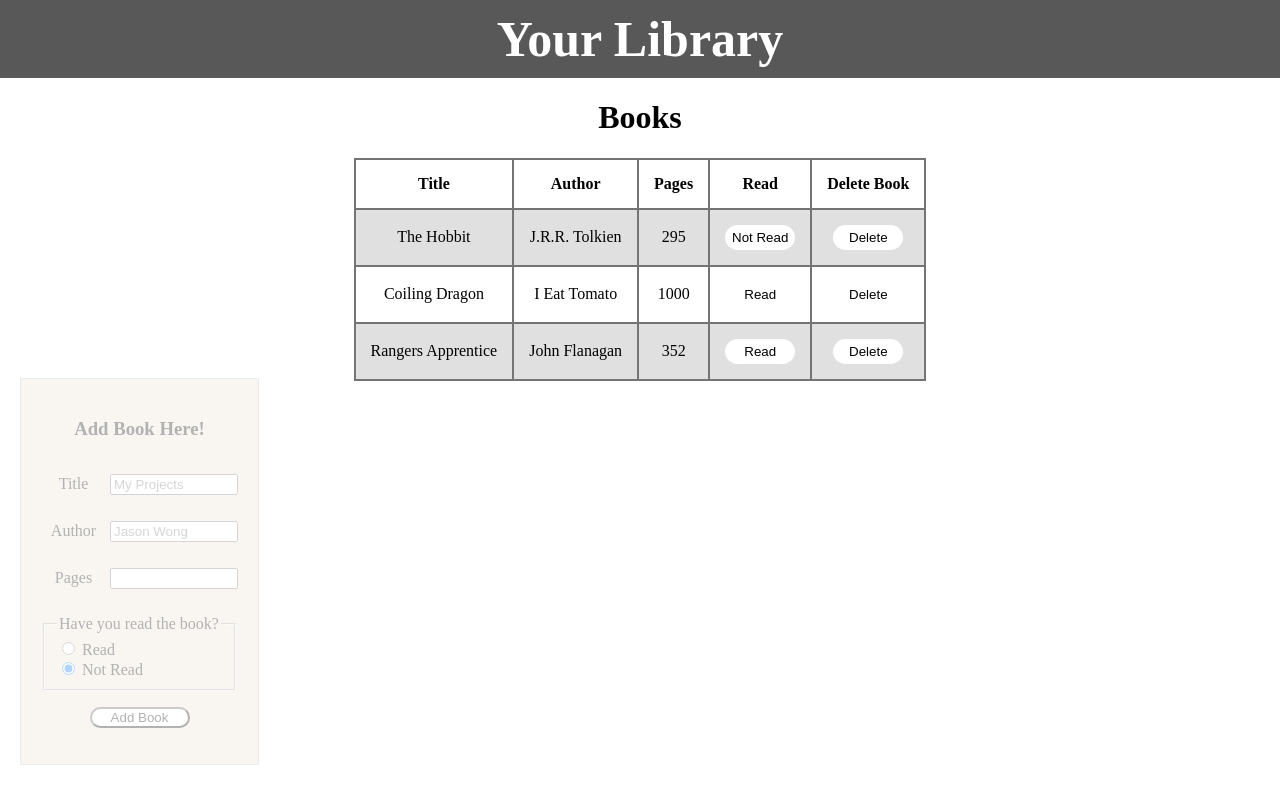
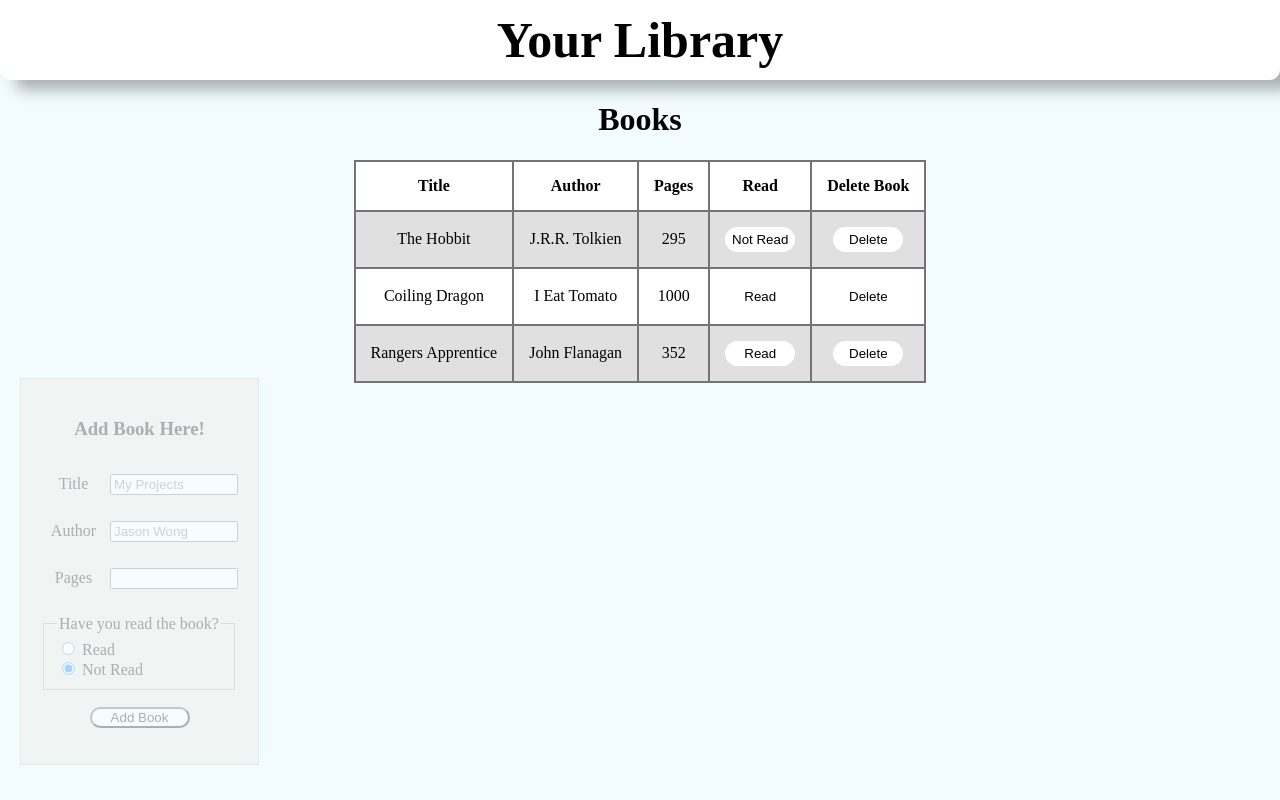
Before and after one commit to jw287962/books, a plain HTML site: page index.html in a window 1280 px wide. Drawn offline with Linux system fonts and the light colour scheme.

Commit message:
slight design changes

```diff
--- a/style.css
+++ b/style.css
@@ -1,6 +1,7 @@
 body{
     margin: 0px;
     justify-items: center;
+    background-color: rgb(242, 252, 255);
 }
 /* header */
 .header{
@@ -15,10 +16,14 @@ body{
     padding: 10px;
     display:grid;
     text-decoration: none;
-    color: rgb(255, 255, 255);
+    color: rgb(0, 0, 0);
     font-weight: 900;
-    background-color: rgb(88, 88, 88);
+    background-color: rgb(255, 255, 255);
     justify-items: center;
+    border: 1px solid white;
+    border-radius: 0px 0px 10px 10px;
+    box-shadow: 0.3em 0.2em 0.3em rgba(0, 0, 0, 0.3);
+
 }
 
 
@@ -107,7 +112,9 @@ tr:nth-child(2n){
 
 
 
-
+table{
+    background-color: white;
+}
 
 
 
```
